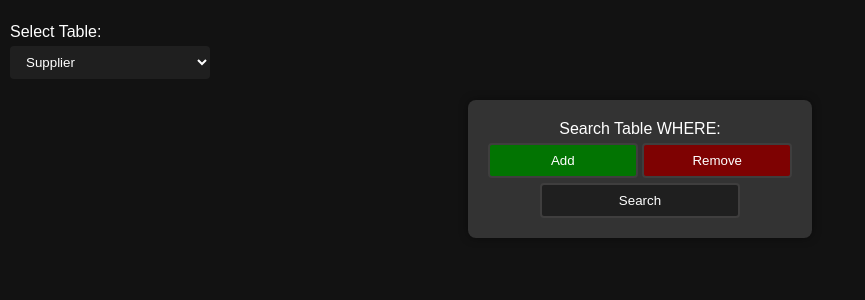
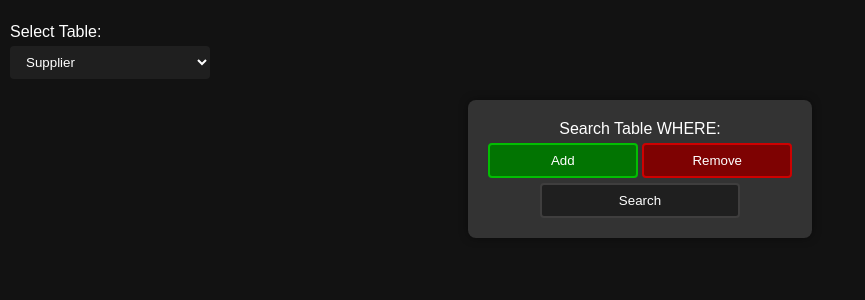
Before and after one commit to Wrenen/CP476-WebApp, a PHP site: page /search.html in a window 1280 px wide. Shown: the part 57-357 px from the top of the page, without its empty margins (0-865 px from the left). Run offline with PHP 8.4, Linux system fonts and the light colour scheme.

Commit message:
added back button // fixed css

```diff
--- a/search.html
+++ b/search.html
@@ -17,7 +17,6 @@
         <div class="add-fields-container">
             <label for="addFields" class="header-labels">Add Search Field:</label>
             <select name="add-fields" id="addFields">
-
             <!-- filled in later -->
             </select>
             <input type="button" onclick="addSearchField()" value="Add Field" id="add-field-btn">
@@ -38,7 +37,7 @@
           <label for="search-fields">Search Table WHERE:</label>
           <div id="search-fields"></div>
           <div class="btn-container">
-            <input type="button" onclick="addBtn()" value="Add" id="add-btn">
+            <input type="button" oncli="addBtn()" value="Add" id="add-btn">
             <input type="button" onclick="removeSearchField()" value="Remove" id="remove-btn">
           </div>
           <div class="search-btn-container"></div>
@@ -46,8 +45,6 @@
           </div>
         </div>
 
-
-
     </form>
   <script src="search.js" defer></script>
 </body>
--- a/search_results.php
+++ b/search_results.php
@@ -102,5 +102,7 @@
     }
 }
 ?>
+
+<a href="search.html"> <button id="back-btn">back</button> </a>
 </body>
 </html>
--- a/search_style.css
+++ b/search_style.css
@@ -19,7 +19,6 @@
   display:table-cell;
 }
 
-/* update_style.css */
 body {
   background-color: #121212;
   color: #fff;
@@ -132,7 +131,7 @@
   background-color: #7e0202;
   cursor: pointer;
   margin-top: 20px;
-  border: 2px solid #3f3e3e;
+  border: 2px solid #ce0101;
   color: #ffffff;
   outline: 4px #fff;
   padding: 8px 12px;
@@ -142,13 +141,14 @@
 }
 
 #add-btn,
-#add-field-btn{
+#add-field-btn,
+#back-btn{
   background-color: #027402;
   cursor: pointer;
   margin-top: 20px;
   outline: 4px #fff;
   color: #ffffff;
-  border: 2px solid #3f3e3e;
+  border: 2px solid #02be02;
   padding: 8px 12px;
   margin-top: 5px;
   border-radius: 4px;
```
